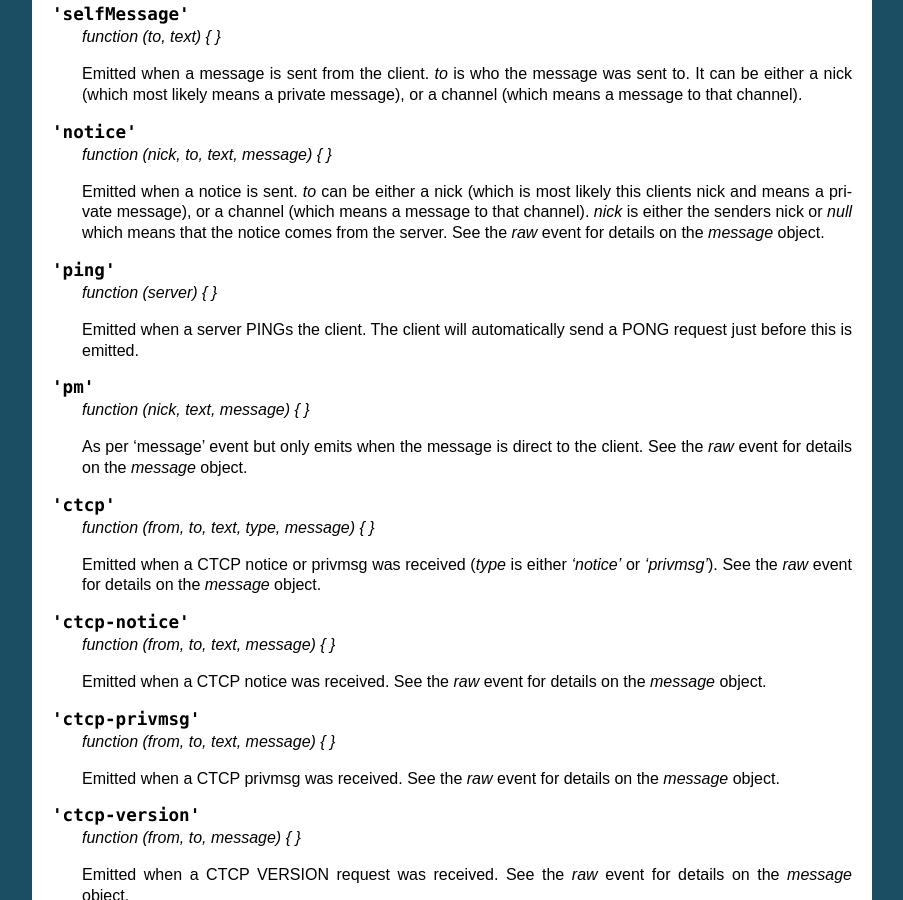
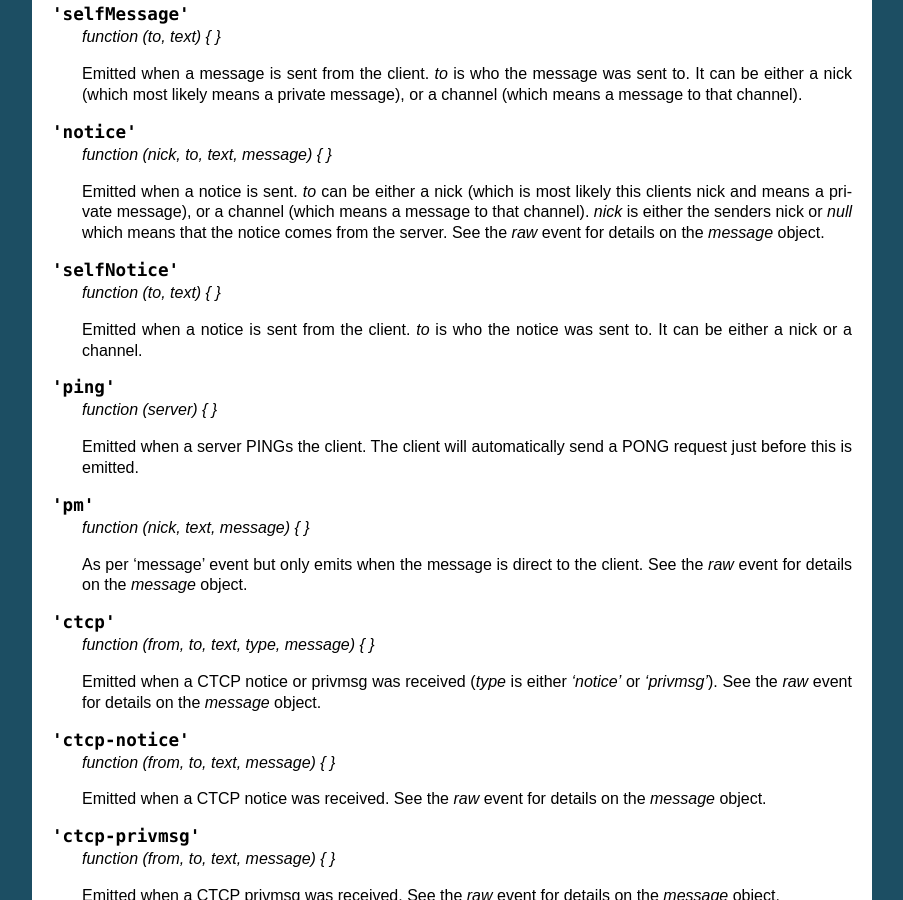
Before and after one commit to martynsmith/node-irc, a Sphinx documentation site: the page built from docs/API.rst, in a window 1280 px wide and 900 px high, scrolled down 4941 px. Shown: the whole window, without its empty margins (198-1101 px from the left). Built offline with Sphinx 7.4.7, drawn with Linux system fonts in a browser that asks for light colours.

Commit message:
fix(docs): Update docs to include selfNotice.

```diff
--- a/docs/API.rst
+++ b/docs/API.rst
@@ -318,6 +318,14 @@ Events
     means that the notice comes from the server. See the `raw` event for details
     on the `message` object.
 
+.. js:data:: 'selfNotice'
+
+    `function (to, text) { }`
+
+    Emitted when a notice is sent from the client. `to` is who the notice was
+    sent to. It can be either a nick or a channel.
+
+
 .. js:data:: 'ping'
 
    `function (server) { }`
```
